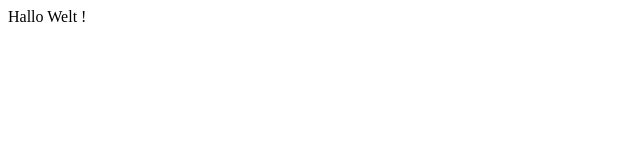
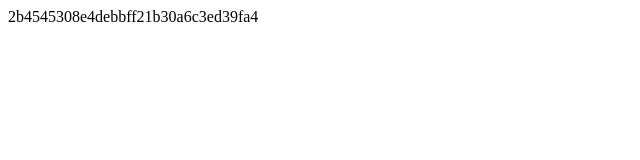
Before and after one commit to Fijuk/firstproject, a plain HTML site: page index.html in a window 1280 px wide. Shown: the whole page, without its empty margins (0-640 px from the left). Drawn offline with Linux system fonts and the light colour scheme.

Commit message:
commit yeah

```diff
--- a/index.html
+++ b/index.html
@@ -3,6 +3,6 @@
   <head>
   </head>
   <body>
-    Hallo Welt !
+2b4545308e4debbff21b30a6c3ed39fa4
   </body>
 </html>
```
